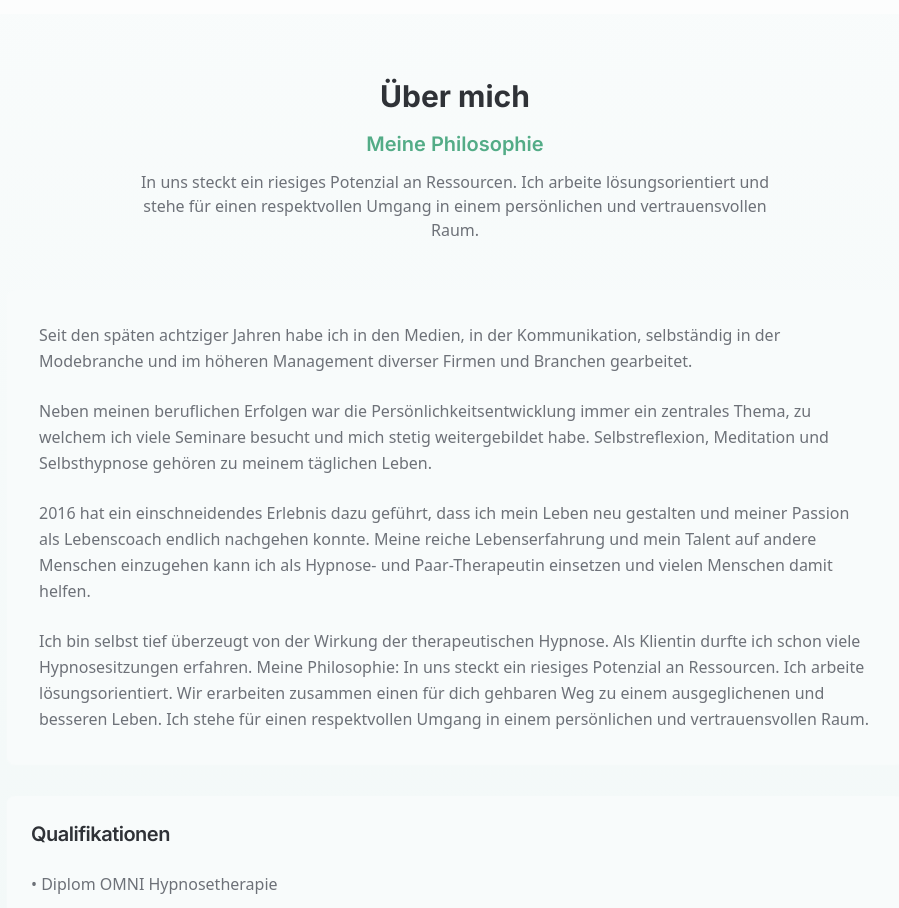
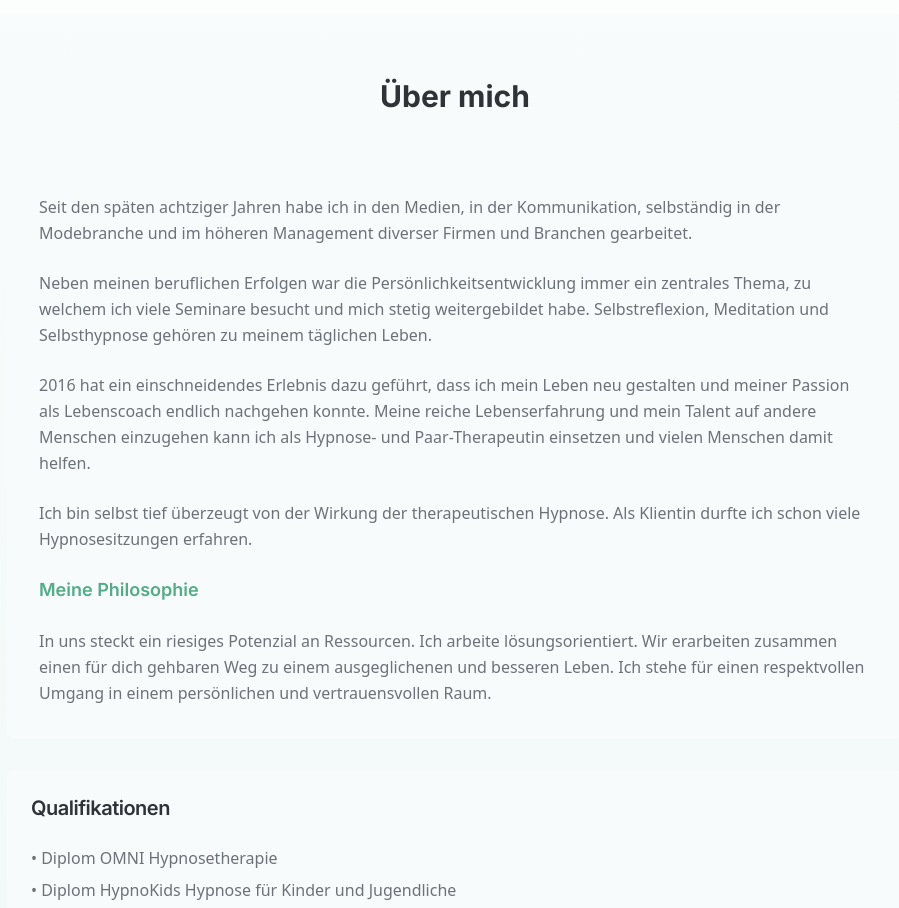
Before and after one commit to design-capturemedia/plauder-kiste, a React (Vite) app: page / in a window 1280 px wide. Shown: the part 1220-2128 px from the top of the page, without its empty margins (185-1084 px from the left). Built offline with nearby package versions, Linux system fonts and the light colour scheme; the HTML template or start-up script is replaced by a standard one.

Commit message:
Remove philosophy subtitle

```diff
--- a/src/pages/Index.tsx
+++ b/src/pages/Index.tsx
@@ -145,14 +145,6 @@ const Index = () => {
               <h2 className="text-3xl font-display font-bold text-foreground mb-4">
                 Über mich
               </h2>
-              <div className="max-w-2xl mx-auto">
-                <h3 className="text-xl font-display font-semibold text-primary mb-3">
-                  Meine Philosophie
-                </h3>
-                <p className="text-muted-foreground">
-                  In uns steckt ein riesiges Potenzial an Ressourcen. Ich arbeite lösungsorientiert und stehe für einen respektvollen Umgang in einem persönlichen und vertrauensvollen Raum.
-                </p>
-              </div>
             </div>
 
             <div className="space-y-8">
@@ -168,7 +160,13 @@ const Index = () => {
                     2016 hat ein einschneidendes Erlebnis dazu geführt, dass ich mein Leben neu gestalten und meiner Passion als Lebenscoach endlich nachgehen konnte. Meine reiche Lebenserfahrung und mein Talent auf andere Menschen einzugehen kann ich als Hypnose- und Paar-Therapeutin einsetzen und vielen Menschen damit helfen.
                   </p>
                   <p className="text-muted-foreground leading-relaxed">
-                    Ich bin selbst tief überzeugt von der Wirkung der therapeutischen Hypnose. Als Klientin durfte ich schon viele Hypnosesitzungen erfahren. Meine Philosophie: In uns steckt ein riesiges Potenzial an Ressourcen. Ich arbeite lösungsorientiert. Wir erarbeiten zusammen einen für dich gehbaren Weg zu einem ausgeglichenen und besseren Leben. Ich stehe für einen respektvollen Umgang in einem persönlichen und vertrauensvollen Raum.
+                    Ich bin selbst tief überzeugt von der Wirkung der therapeutischen Hypnose. Als Klientin durfte ich schon viele Hypnosesitzungen erfahren.
+                  </p>
+                  <h3 className="text-lg font-display font-semibold text-primary mt-6 mb-3">
+                    Meine Philosophie
+                  </h3>
+                  <p className="text-muted-foreground leading-relaxed">
+                    In uns steckt ein riesiges Potenzial an Ressourcen. Ich arbeite lösungsorientiert. Wir erarbeiten zusammen einen für dich gehbaren Weg zu einem ausgeglichenen und besseren Leben. Ich stehe für einen respektvollen Umgang in einem persönlichen und vertrauensvollen Raum.
                   </p>
                 </CardContent>
               </Card>
```
